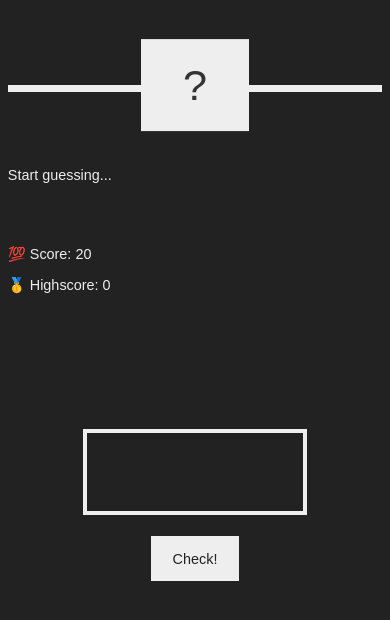
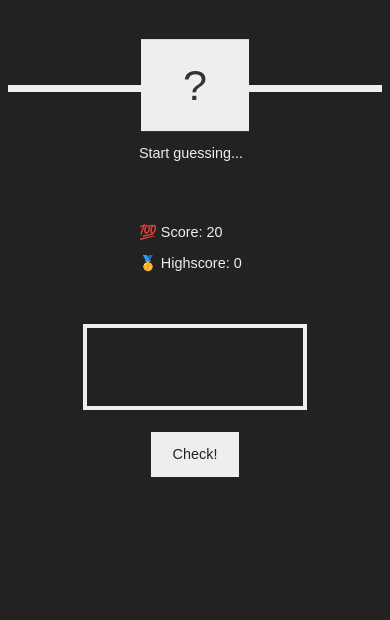
Before and after one commit to boarnerges/Guess-Game, a plain HTML site: page index.html in a window 390 px wide. Shown: the part 218-838 px from the top of the page. Drawn offline with Linux system fonts and the light colour scheme.

Commit message:
media query

```diff
--- a/style.css
+++ b/style.css
@@ -124,5 +124,15 @@ h1 {
 
   main {
     flex-direction: column-reverse;
+    height: 50vh;
+    justify-content: space-evenly;
+  }
+
+  .left {
+    width: 30%;
+  }
+
+  .right {
+    width: 30%;
   }
 }
```
